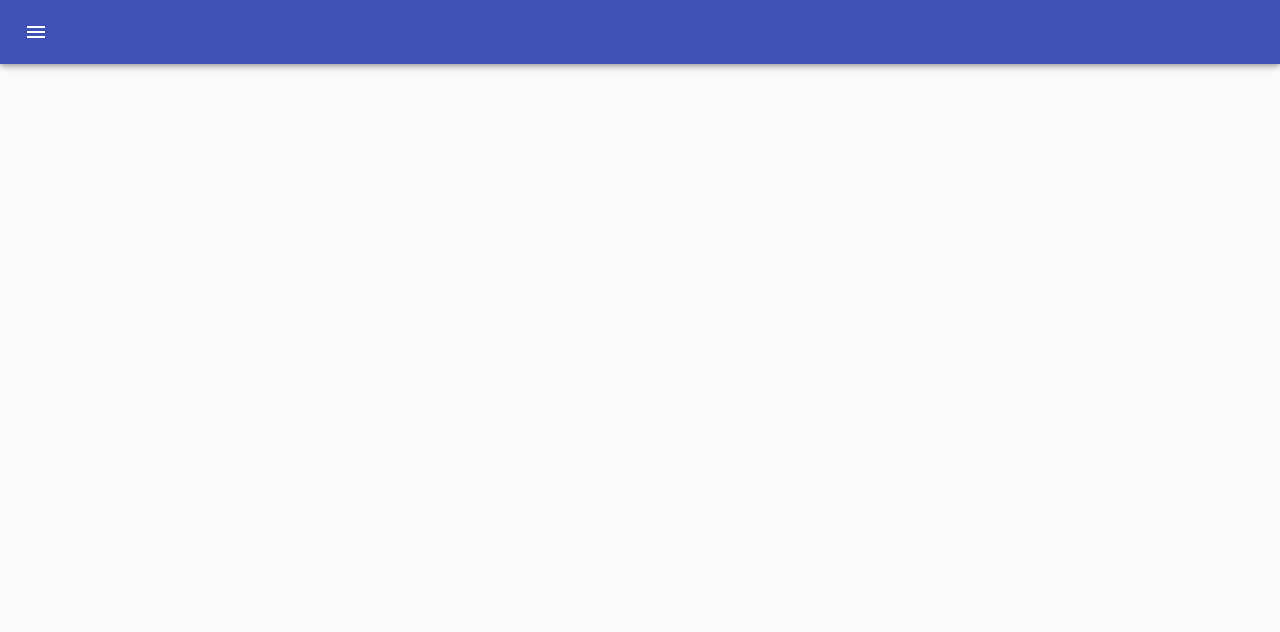
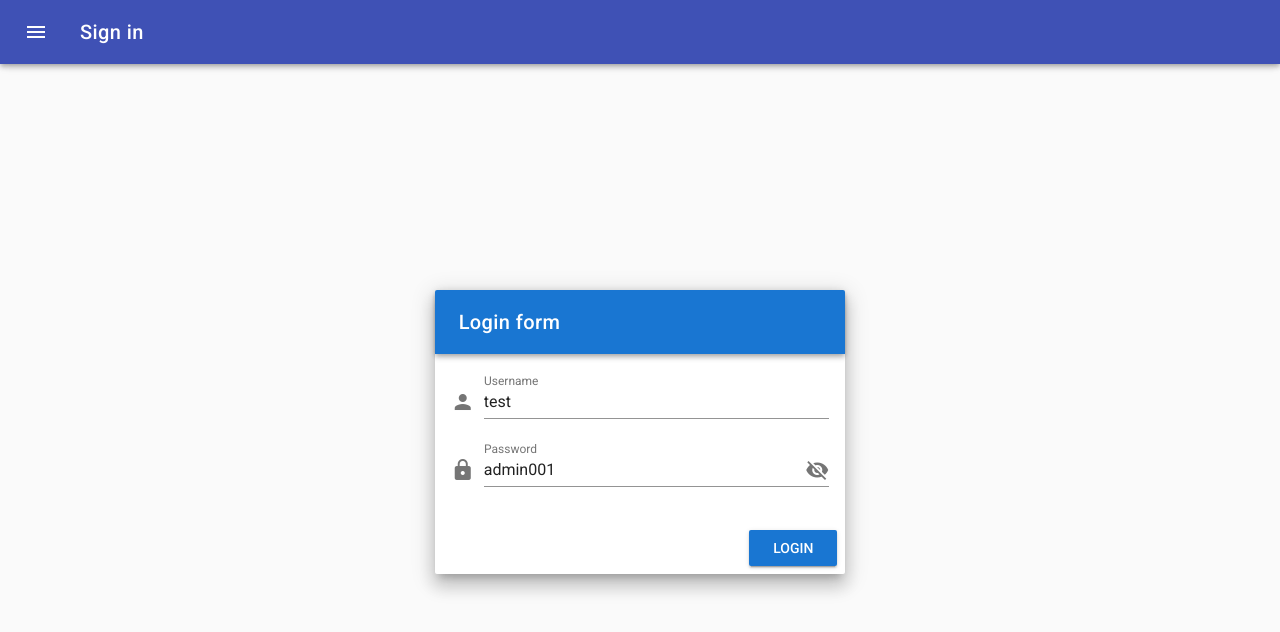
Before and after one commit to 371team4/371Team4, a Vue app: page /signin in a window 1280 px wide. Shown: the top 632 px of the page. Built offline with nearby package versions, Linux system fonts and the light colour scheme; no server answers.

Commit message:
re-enable login

```diff
--- a/src/components/Login.vue
+++ b/src/components/Login.vue
@@ -22,18 +22,13 @@
               ref="form"
               lazy-validation
               autocomplete="off">
-              <v-select
-                :items="domains"
-                v-model="selectedDomain"
-                bottom
-                label="Domain"/>
               <v-text-field
                 prepend-icon="person"
                 name="login"
                 label="Username"
                 type="text"
                 v-model="username"
-                :rules="[rules.required, rules.username]"
+                :rules="[rules.required]"
                 required
                 @keyup.enter="submit"/>
               <v-text-field
@@ -54,7 +49,8 @@
             <v-btn
               color="primary"
               @click="submit"
-              :disabled="isLoading">Login</v-btn>
+              :disabled="isLoading"
+              :loading="isLoading">Login</v-btn>
           </v-card-actions>
         </v-card>
       </v-flex>
@@ -68,19 +64,10 @@ export default {
   data () {
     return {
       username: 'test',
-      password: 'test01',
+      password: 'admin001',
       unmask: true,
-      selectedDomain: 'test.com',
       valid: true,
-      domains: ['scc.ca', 'test.com', 'chcc.ca'],
-      rules: {
-        required: (value) => !!value || 'Required.',
-        username: (value) => {
-          // eslint-disable-next-line
-          const pattern = /^(([^<>()[\]\\.,;:\s@"]+(\.[^<>()[\]\\.,;:\s@"]+)*)|(".+"))$/
-          return pattern.test(value) || 'Invalid e-mail.'
-        }
-      }
+      rules: { required: (value) => !!value || 'Required.' }
     }
   },
   computed: {
@@ -93,16 +80,14 @@ export default {
       if (this.$refs.form.validate()) {
         const loginInfo = {
           username: this.username,
-          password: this.password,
-          domain: this.selectedDomain
+          password: this.password
         }
         if (this.$store.getters.isAuthenticated) {
-          this.$router.push({ name: 'Slides' })
+          this.$router.push(this.$route.query.fullPath)
         } else {
-          this.$store.dispatch('signIn', loginInfo)
-            .then(state => {
-              console.log(state + 'hi hi hi')
-            })
+          this.$store.dispatch('signIn', loginInfo).then(function () {
+            this.$router.push({ name: 'Slides' })
+          }.bind(this))
         }
       }
     }
--- a/src/router/index.js
+++ b/src/router/index.js
@@ -7,8 +7,7 @@ const ShowView = () => import(/* webpackChunkName: "ShowView.vue" */'@/component
 const Slides = () => import(/* webpackChunkName: "Slides.vue" */'@/components/Slides')
 const Designer = () => import(/* webpackChunkName: "Designer.vue" */'@/components/Designer')
 const Calendar = () => import(/* webpackChunkName: "Calendar.vue" */'@/components/Calendar')
-/* const Login = () => import(/* webpackChunkName: "login.vue" \*\/ '@/components/Login') */
-const DefaultSlideTemplate = () => import(/* webpackChunkName: "DefaultSlideTemplate.vue" */'@/components/Templates/DefaultSlideTemplate')
+const Login = () => import(/* webpackChunkName: "login.vue" */ '@/components/Login')
 const FoodMenuWidget = () => import(/* webpackChunkName: "FoodMenuWidget.vue" */'@/components/FoodMenuWidget')
 
 Vue.use(Router)
@@ -16,18 +15,23 @@ Vue.use(Router)
 const router = new Router({
   mode: 'history',
   routes: [
-    /* {
-      // star is for catch all
-      path: '*',
-      name: 'Sign in',
-      icon: 'person',
-      scrollToTop: true,
-      component: Login
-    }, */
     {
       path: '/',
       redirect: {
-        name: 'Slides'
+        name: 'Sign in'
+      },
+      meta: {
+        requiresAuth: false
+      }
+    },
+    {
+      path: '/signin',
+      name: 'Sign in',
+      icon: 'account_circle',
+      scrollToTop: true,
+      component: Login,
+      meta: {
+        requiresAuth: false
       }
     },
     {
@@ -37,7 +41,7 @@ const router = new Router({
       component: ShowView,
       scrollToTop: true,
       meta: {
-        requiresAuth: true
+        requiresAuth: false
       }
     },
     {
@@ -72,16 +76,6 @@ const router = new Router({
       }
     },
     {
-      path: '/slide',
-      name: 'Slide Template',
-      icon: 'live_tv',
-      component: DefaultSlideTemplate,
-      scrollToTop: true,
-      meta: {
-        requiresAuth: true
-      }
-    },
-    {
       path: '/foodmenu',
       name: 'Food Menu Widget',
       icon: 'local_dining',
@@ -96,6 +90,9 @@ const router = new Router({
 
 router.beforeEach((to, from, next) => {
   store.commit(SET_LOADING, { loading: true })
+  if (to.matched.some(record => record.meta.requiresAuth && !store.getters.isAuthenticated)) {
+    next({ path: '/signin', query: { redirect: to.fullPath } })
+  }
   next()
 })
 
--- a/src/store/modules/login/index.js
+++ b/src/store/modules/login/index.js
@@ -4,23 +4,23 @@ import { SET_USER } from '@/store/mutation-types'
 
 // state of this module
 const state = {
-  username: ''
+  currentUser: null
 }
 
 // getters for this module's state
 const getters = {
-  user1 (state) {
-    return state.user
+  currentUser (state) {
+    return state.currentUser
   },
   isAuthenticated (state) {
-    return state.user !== null && state.user !== undefined
+    return state.currentUser !== null && state.currentUser !== undefined
   }
 }
 
 // mutations of this module, mutation must be sync and atomic
 const mutations = {
   [SET_USER] (state, payload) {
-    state.user = payload
+    state.currentUser = payload
   }
 }
 
@@ -28,16 +28,19 @@ const mutations = {
 const actions = {
   // payload is username and password
   signIn ({ commit }, { username, password }) {
-    loginAPI.signIn(username, password)
-      .then(response => {
-        // need to change the response on the server side to return the user object
-        commit(SET_USER, response.data.username) // we will use the username for now
-        setToken(response.data.token)// need to set the authentication token on the axios instance
-      })
+    return new Promise((resolve, reject) => {
+      loginAPI.signIn(username, password)
+        .then(response => {
+          // need to change the response on the server side to return the user object
+          commit(SET_USER, response.data.user)
+          setToken(response.data.token)// need to set the authentication token on the axios instance
+          resolve(response)
+        }).catch(err => reject(err))
+    })
   },
 
   signOut ({ commit }) {
-    commit(SET_USER, {}) // empty the user object
+    commit(SET_USER, null) // empty the user object
     removeToken() // need to remove the authentication token from the axios instance
   }
 }
```
